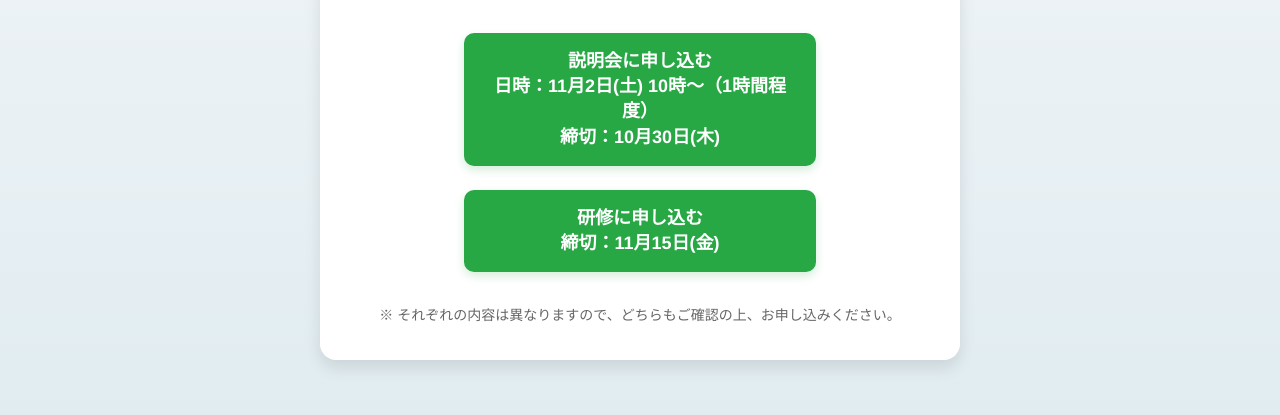
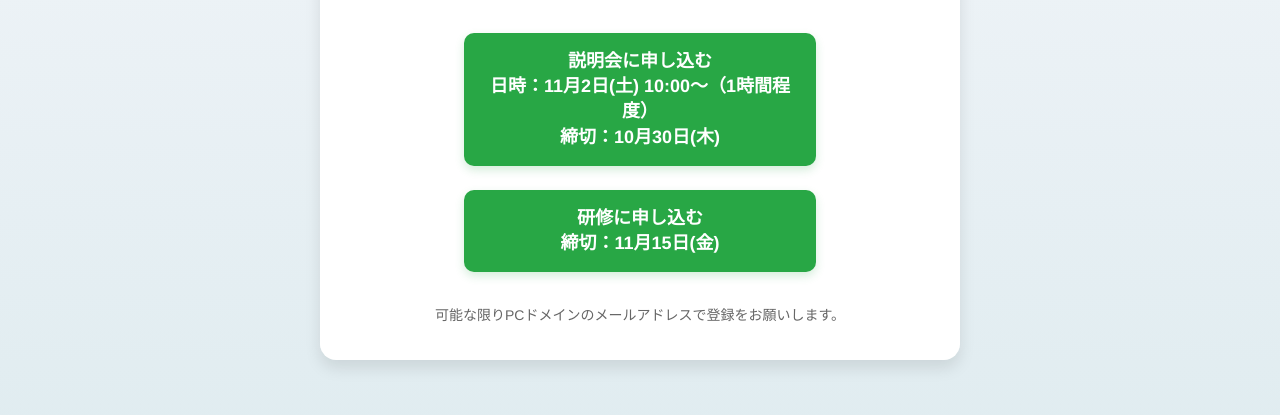
Before and after one commit to form-isa/greenforms, a plain HTML site: page index.html in a window 1280 px wide. Shown: the part 161-576 px from the top of the page. Drawn offline with Linux system fonts and the light colour scheme.

Commit message:
Update index.html

```diff
--- a/index.html
+++ b/index.html
@@ -19,7 +19,7 @@
       padding: 20px;
       background-color: white;
       border-radius: 16px;
-      box-shadow: 0 8px 16px rgba(0, 0, 0, 0.1);
+      box-shadow:0 8px 16px rgba(0, 0, 0, 0.1);
     }
 
     h1 {
@@ -82,7 +82,7 @@
     <!-- GoogleフォームのURLに変更してください -->
     <a class="button" href="https://docs.google.com/forms/d/e/FORM_ID_1/viewform" target="_blank">
       説明会に申し込む<br>
-      日時：11月2日(土) 10時～（1時間程度）<br>
+      日時：11月2日(土)&nbsp;10:00～（1時間程度）<br>
       締切：10月30日(木)
     </a>
     <a class="button" href="https://docs.google.com/forms/d/e/FORM_ID_2/viewform" target="_blank">
@@ -91,7 +91,7 @@
     </a>
 
     <p class="note">
-      ※ それぞれの内容は異なりますので、どちらもご確認の上、お申し込みください。
+      可能な限りPCドメインのメールアドレスで登録をお願いします。
     </p>
   </div>
 </body>
```
